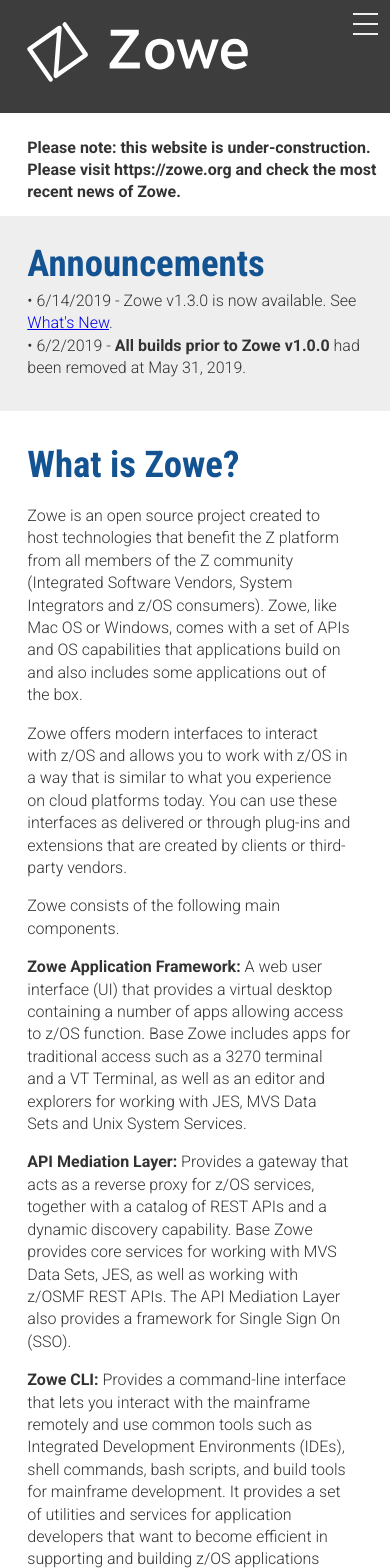
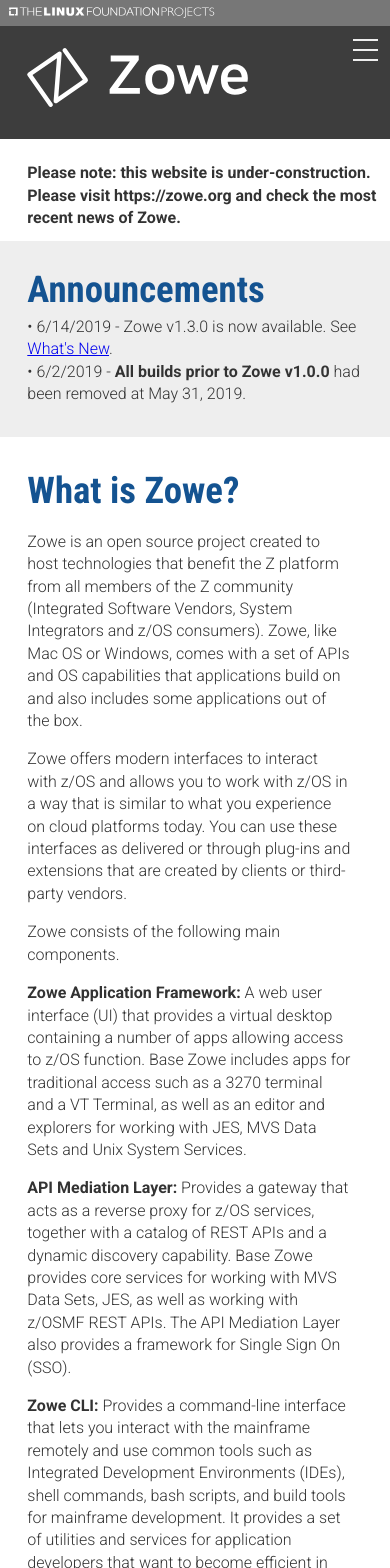
Before and after one commit to zowe/zowe.github.io, a Jekyll site: the page built from index.md, in a window 390 px wide. Shown: the top 1568 px of the page. Built offline with Jekyll 4.4.1, drawn with Linux system fonts in a browser that asks for light colours; our own code applies the rules of GitHub Pages for plain Markdown files.

Commit message:
Add LF header to top of page
Signed-off-by: Alex Contini <acontini@linuxfoundation.org>

```diff
--- a/_layouts/default.html
+++ b/_layouts/default.html
@@ -20,6 +20,10 @@
 
 
 </head>
+<div class="lfheader">
+<img src="assets/img/lf-projects.svg">
+</div>
+
 <div class="nav">
   <input type="checkbox" id="nav-check">
   <div class="nav-header">
--- a/assets/css/style.css
+++ b/assets/css/style.css
@@ -22,6 +22,19 @@
    margin-left:5%;
    padding-right:5%;
  }
+
+.lfheader{
+  background-color:#777777;
+  width:100%;
+}
+
+.lfheader img{
+
+  width:20%;
+  padding-top:0.5%;
+  padding-left:2%;
+}
+
 
 
  .copyright {
@@ -278,6 +291,13 @@
 
 @media (max-width:750px) {
 
+
+  .lfheader img{
+    width:55%;
+    padding-top:1.5%;
+    padding-left:2%;
+  }
+
   .copyright {
     width:95% !important;
     margin-top:3%;
@@ -394,7 +414,6 @@
 
  .bluebackground button {
   padding:3%;
-
 }
 
 .content {
```
Also changed, not shown: assets/img/lf-projects.png (added), assets/img/lf-projects.svg (added).
